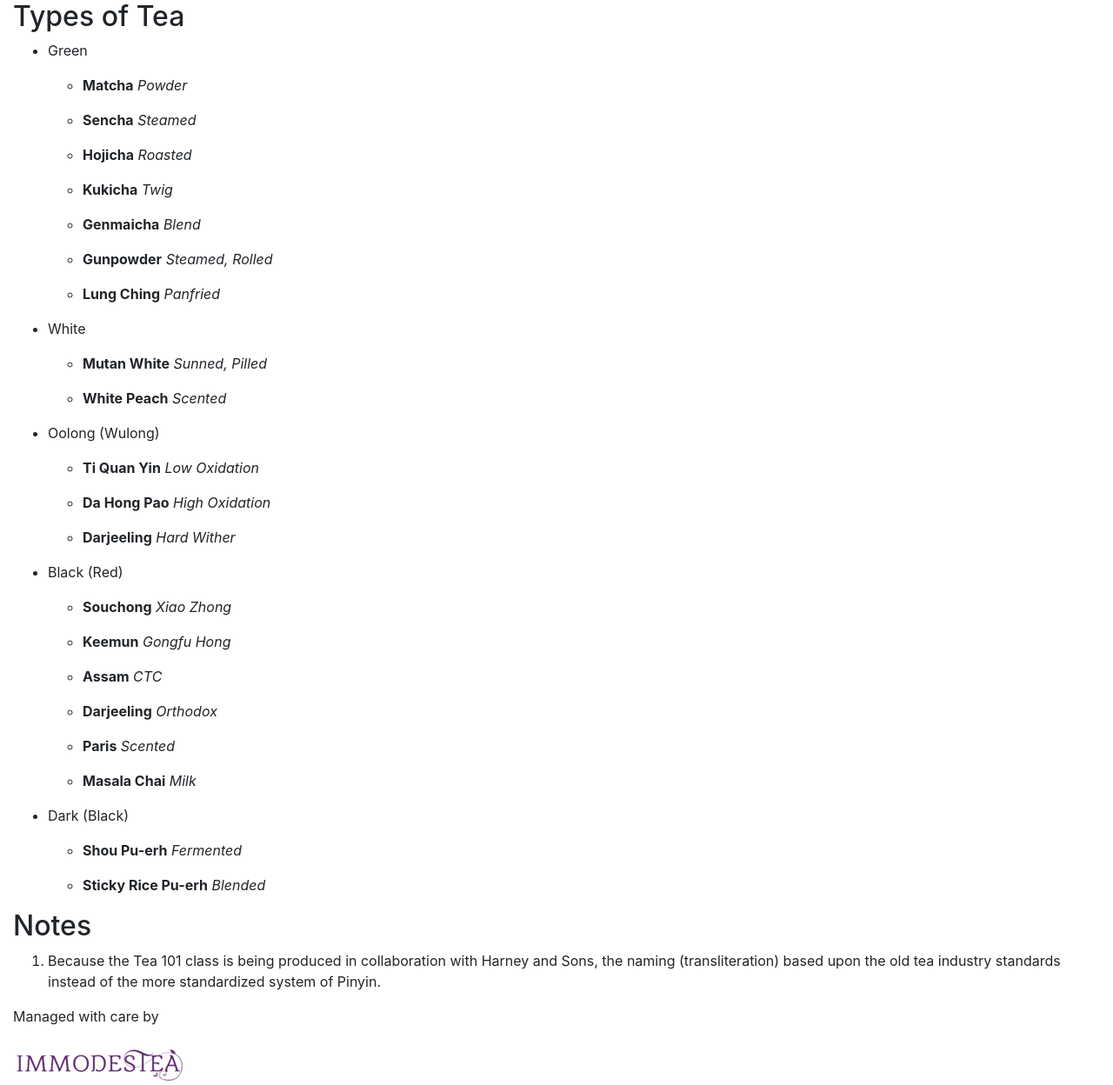
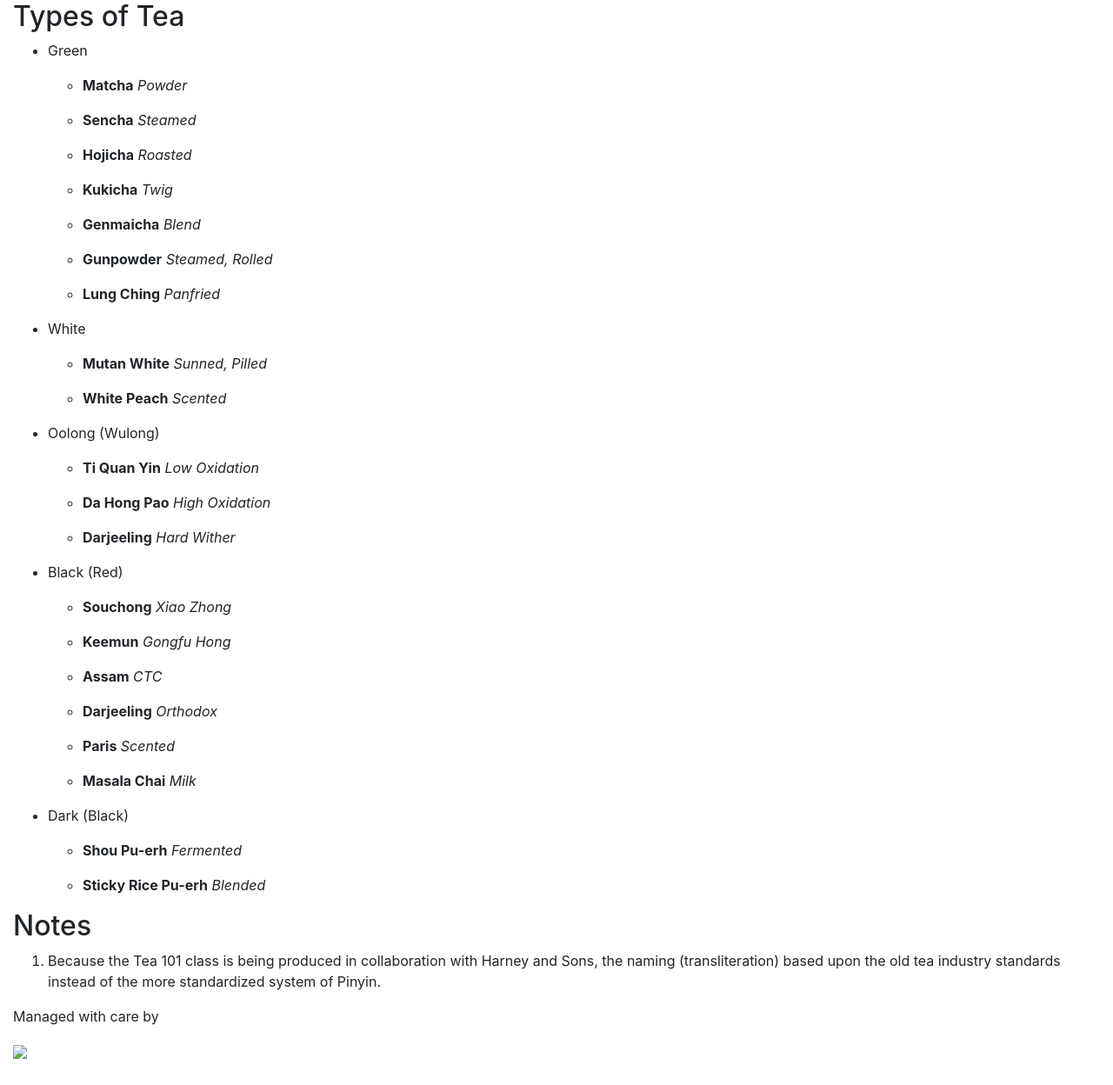
Before and after one commit to danielclough/teaMap, a Jekyll site: the page built from _posts/2019-04-25-Tea-101_types.md, in a window 1280 px wide. Shown: the whole page at 87% size. Built offline with Jekyll 4.4.1, drawn with Linux system fonts in a browser that asks for light colours; nearby versions of some CDN libraries; our own code applies the rules of GitHub Pages for plain Markdown files; library files that are not in the unit come from our copies; after the commit the page ends 1221 px from its top, so only the background shows below that.

Commit message:
fix logo

```diff
--- a/_layouts/default.html
+++ b/_layouts/default.html
@@ -34,6 +34,6 @@
 
 <foot>
   <p> Managed with care by </p>
-<img class="logo" src="/assets/immodestea-copyright/longlogo.png">
+<img class="logo" src="assets/immodestea-copyright/longlogo.png">
 </foot>
 </html>
```
